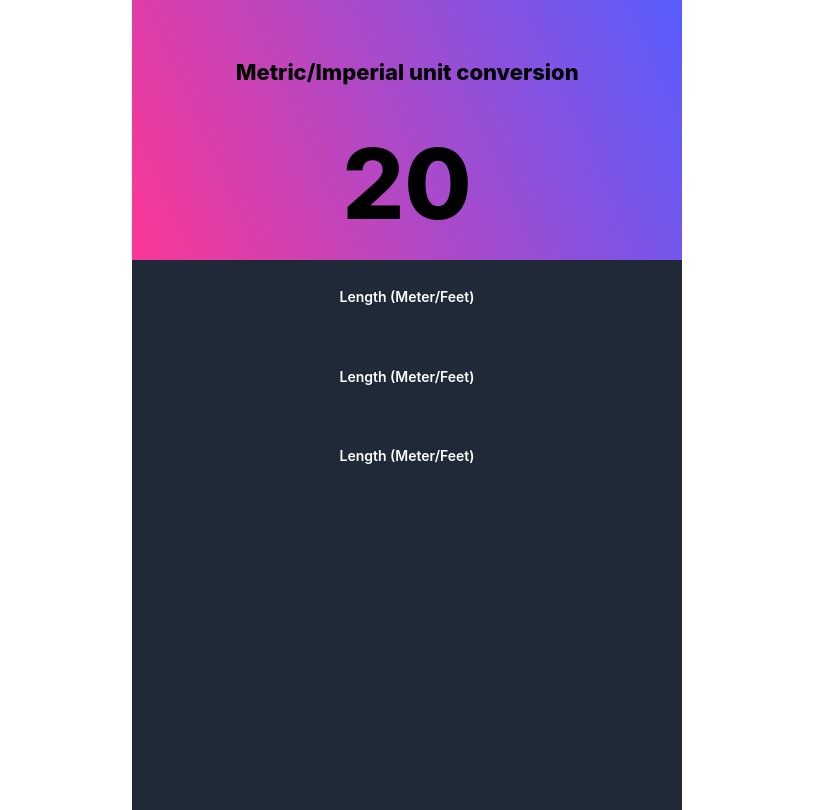
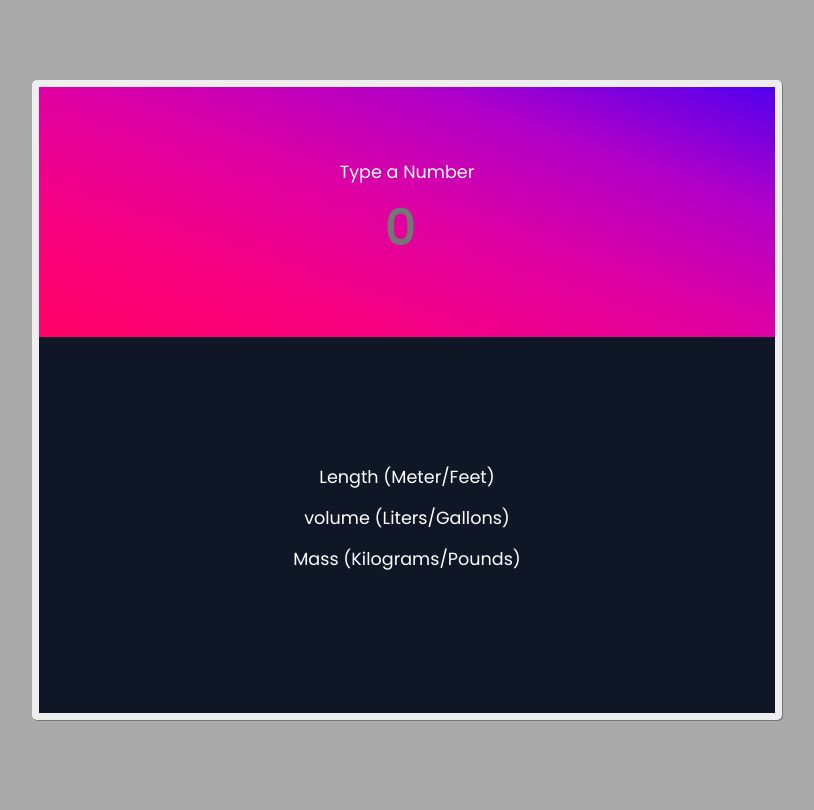
Before and after one commit to Fatima-hub333/Unit-Converter-App, a plain HTML site: page index.html in a window 1280 px wide. Shown: the whole page, without its empty margins (233-1047 px from the left). Drawn offline with Linux system fonts and the light colour scheme.

Commit message:
Add math formulas for app functionality

```diff
--- a/index.css
+++ /dev/null
@@ -1,51 +0,0 @@
-html, body {
-    margin: 0;
-    padding: 0;
-}
-
-.wrapper {
-    width: 550px;
-    height: 260px;
-    background: linear-gradient(246.26deg, #585DFE 0%, #FB3796 100%);
-    margin: auto;
-}
-
-h1 {
-    padding-top: 53px;
-    padding-left: 51px;
-    padding-right: 50.6px;
-    text-align: center;
-    font-family: 'Inter';
-    font-style: normal;
-    font-weight: 800;
-    font-size: 22px;
-    line-height: 38px;
-}
-
-h2 {
-    font-family: 'Inter';
-    font-style: normal;
-    font-weight: 800;
-    font-size: 97.5723px;
-    line-height: 24px;
-    text-align: center;
-}
-
-h6 {
-    font-family: 'Inter';
-    font-style: normal;
-    font-weight: 600;
-    font-size: 14px;
-    line-height: 20px;
-    text-align: center;
-    color: #FFFFFF;
-    padding-top: 27px;
-}
-
-.unit-converter {
-    width: 550px;
-    height: 550px;
-    background: #1F2937;
-    margin: auto;
-    margin-top: -32.7px;
-}
--- a/index.html
+++ b/index.html
@@ -1,26 +1,35 @@
-<html>
+<!DOCTYPE html>
+<html lang="en">
 <head>
-        <link rel="stylesheet" href="index.css">
+  <meta charset="UTF-8">
+  <meta http-equiv="X-UA-Compatible" content="IE=edge">
+  <meta name="viewport" content="width=device-width, initial-scale=1.0">
+  <link rel="stylesheet" href="style.css">
+  <title>Unit Converter App</title>
 </head>
 <body>
-        <div class="wrapper">
-        <h1>Metric/Imperial unit conversion</h1>
-        <h2> 20 <h2>
+  <section class="converter-container">
+    <div class="input-container">
+      <label for="unit-input">Type a Number</label>
+      <input id="unit-input" type="number" name="unit" min="1" placeholder="0">
+    </div>
+    <div class="conversions-container">
+      <div>
+        <p class="unit-description"> Length (Meter/Feet) </p>
+        <p class="converted-unit length"></p>
       </div>
 
-        <div class="unit-converter">
-            <div class="1st-converter">
-            <h6>Length (Meter/Feet)</h6>
+      <div>
+        <p class="unit-description"> volume (Liters/Gallons) </p>
+        <p class="converted-unit volmue"></p>
       </div>
 
-            <div class="1st-converter">
-            <h6>Length (Meter/Feet)</h6>
-            </div>
-
-            <div class="1st-converter">
-            <h6>Length (Meter/Feet)</h6>
+      <div>
+        <p class="unit-description"> Mass (Kilograms/Pounds) </p>
+        <p class="converted-unit mass"></p>
       </div>
     </div>
+  </section>
 
   <script src="index.js"></script>
 </body>
--- a/index.js
+++ b/index.js
@@ -0,0 +1,33 @@
+const unitInput = document.getElementById('unit-input');
+const length = document.querySelector('.length');
+const volume = document.querySelector('.volmue');
+const mass = document.querySelector('.mass');
+
+unitInput.addEventListener("input", () => {
+  const units = {
+    meters: "meters",
+    feet: "feets",
+    liters: "liters",
+    gallons: "gallons",
+    kilos: "kilos",
+    pounds: "pounds",
+  }
+
+  if (unitInput.value == 0) {
+    length.textContent = '';
+    volume.textContent = '';
+    mass.textContent = '';
+  } else {
+    length.textContent =
+    `${unitInput.value} ${unitInput.value > 1 ? units.meters : "meter"} = ${Math.round(unitInput.value * 3.2802 * 1000) / 1000} feet |
+    ${unitInput.value} ${unitInput.value > 1 ? units.feet : "foot"} = ${Math.round(unitInput.value * 0.3048 * 1000) / 1000} meters`
+
+    volume.textContent =
+    `${unitInput.value} ${unitInput.value > 1 ? units.liters : "liter"} = ${Math.round(unitInput.value * 0.264172 * 1000) / 1000} gallons |
+    ${unitInput.value} ${unitInput.value > 1 ? units.gallons : "gallon"} = ${Math.round(unitInput.value * 4.54609 * 1000) / 1000} liters`
+
+    mass.textContent =
+    `${unitInput.value} ${unitInput.value > 1 ? units.kilos : "kilo"} = ${Math.round(unitInput.value * 2.20462 * 1000) / 1000} pounds |
+    ${unitInput.value} ${unitInput.value > 1 ? units.pounds : "pound"} = ${Math.round(unitInput.value * 0.453592 * 1000) / 1000} kilos`
+}
+})
--- /dev/null
+++ b/style.css
@@ -0,0 +1,96 @@
+@import url('https://fonts.googleapis.com/css2?family=Poppins&display=swap');
+
+*, *::after, *::before {
+    margin: 0;
+    padding: 0;
+    box-sizing: border-box;
+}
+
+html {
+    font-family: 'Poppins', sans-serif;
+}
+
+body {
+    height: 100vh;
+    display: flex;
+    align-items: center;
+    justify-content: center;
+    background-color: #aaaaaa;
+}
+
+.converter-container {
+    font-size: .8rem;
+    height: 80%;
+    min-height: 75%;
+    width: 75%;
+    min-width: 300px;
+    max-width: 750px;
+    border-radius: 5px;
+    display: flex;
+    flex-direction: column;
+    align-items: center;
+    justify-content: space-between;
+    background: #0f1626;
+    color: white;
+    border-radius: 5px;
+    border: 7px solid #eeeeee;
+    box-shadow: 1px 1px 0px rgba(0,0,0,0.3);
+}
+
+.input-container {
+    display: flex;
+    flex-direction: column;
+    align-items: center;
+    justify-content: center;
+    width: 100%;
+    height: 40%;
+    gap: 7.5px;
+    background-image: linear-gradient(to right top, #ff0064, #f60080, #df00a2, #b200c8, #5200ee);
+}
+
+.input-container > input {
+    all: unset;
+    text-align: center;
+    font-size: 2rem;
+    width: 80%;
+    font-weight: bold;
+}
+
+.conversions-container {
+    display: flex;
+    flex-direction: column;
+    align-items: center;
+    justify-content: center;
+    height: 60%;
+    width: 100%;
+    padding: 5px;
+}
+
+.conversions-container > div {
+    display: flex;
+    flex-direction: column;
+    text-align: center;
+    margin-bottom: 10px;
+}
+
+.converted-unit {
+    margin-top: 5px;
+    font-size: .5rem;
+    color: #4abd39;
+}
+
+@media screen and (min-width: 500px) {
+
+  .input-container > input {
+    font-size: 3rem;
+  }
+
+  .converted-unit {
+    margin-top: 5px;
+    font-size: .8rem;
+  }
+
+  .converter-container {
+    font-size: 1.1rem;
+  }
+}
```
Lines whose indentation alone changed are shown as unchanged.
